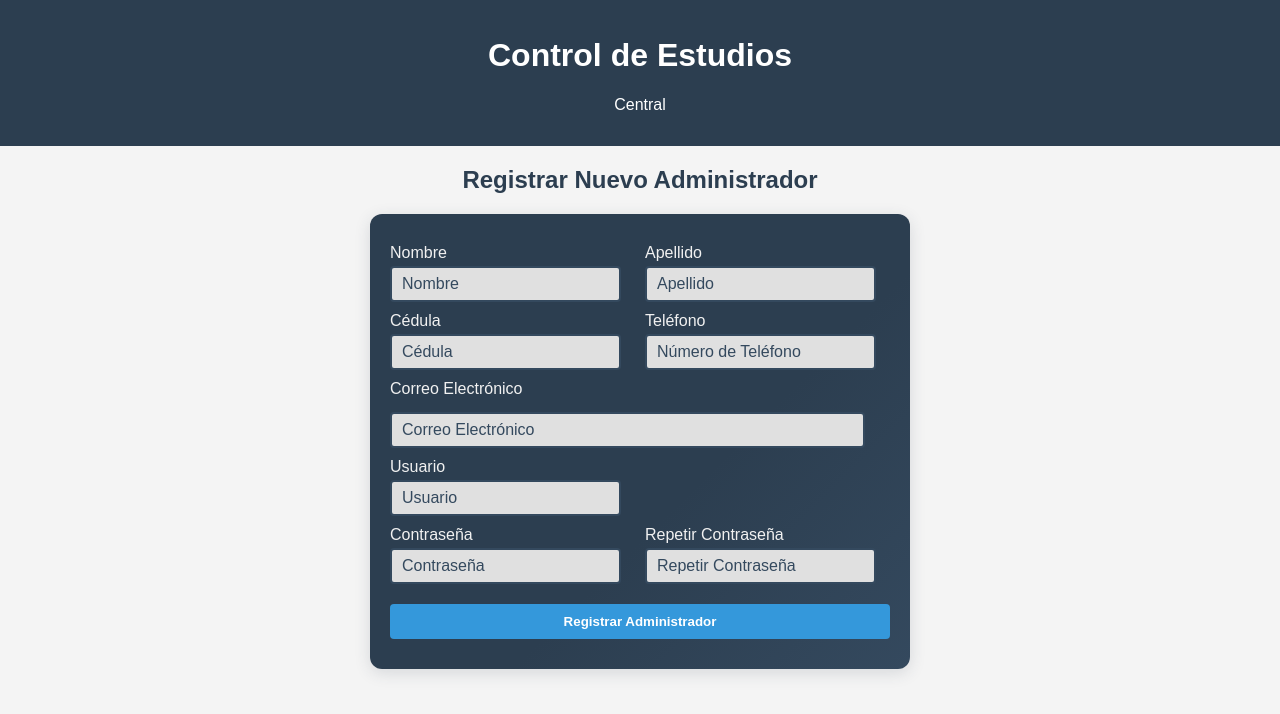
After one commit to Lerb123/Control-Estudio, a Flask app: page /central/registrar_admin in a window 1280 px wide. The commit adds this page. Shown: the top 714 px of the page. Run offline with Flask 3, Linux system fonts and the light colour scheme.

Commit message:
_ actualizacion distema de pagos , materia , ahora se hacen directamente por deposito -actualizacion modelos administrador , pago, estudiantes , -creacion de login y registro de adminstradores - division de modulos por usuario

```diff
--- a/modulos/central/models.py
+++ b/modulos/central/models.py
@@ -57,3 +57,8 @@ class ControlEstudios(db.Model):
 
     def __repr__(self):
         return f'<ControlEstudios {self.nombre_institucion}>'
+
+class Administrador(Persona):
+    __mapper_args__ = {
+        'polymorphic_identity': 'administrador'
+    }
--- a/modulos/central/routes.py
+++ b/modulos/central/routes.py
@@ -1,6 +1,83 @@
-from flask import render_template
+from flask import render_template, request, redirect, url_for, flash, session
 from modulos.central import bp
+from modulos.estudiantes.models import Estudiante
+from modulos.central.models import Persona
+from modulos.profesores.models import Profesor
+from modulos import db
 
-@bp.route('/')
+@bp.route('/', methods=['GET', 'POST'])
 def index():
+    if request.method == 'POST':
+        usuario = request.form['usuario']
+        contrasenia = request.form['contrasenia']
+        persona = Persona.query.filter_by(usuario=usuario).first()
+        if persona and persona.contrasenia == contrasenia:
+            # Guardar datos en sesión
+            session['usuario'] = persona.usuario
+            session['cedula'] = persona.cedula
+            session['rol'] = persona.rol
+            flash(f'Bienvenido, {persona.nombre}!', 'success')
+            # Redirigir según el rol
+            if persona.rol == 'administrador':
+                return redirect(url_for('central.index'))  # O dashboard de admin
+            elif persona.rol == 'profesor':
+                # Redirección directa a materias del profesor
+                return redirect(url_for('profesores.materias_profesor', cedula=persona.cedula))
+            elif persona.rol == 'estudiante':
+                # Redirección directa a inscripciones del estudiante
+                return redirect(url_for('estudiantes.inscripciones', cedula=persona.cedula))
+            else:
+                flash('Rol no reconocido.', 'danger')
+        else:
+            flash('Usuario o contraseña incorrectos.', 'danger')
     return render_template('central/index.html')
+
+@bp.route('/registrar_admin', methods=['GET', 'POST'])
+def registrar_admin():
+    if request.method == 'POST':
+        nombre = request.form['nombre']
+        apellido = request.form['apellido']
+        cedula = request.form['cedula']
+        telefono = request.form['telefono']
+        correo = request.form['correo']
+        usuario = request.form['usuario']
+        contrasenia = request.form['contrasenia']
+        contrasenia2 = request.form['contrasenia2']
+
+        # Validaciones
+        if contrasenia != contrasenia2:
+            flash('Las contraseñas no coinciden.', 'danger')
+            return render_template('central/registro_admin.html', nombre=nombre, apellido=apellido, cedula=cedula, telefono=telefono, correo=correo, usuario=usuario)
+        if Persona.query.filter_by(cedula=cedula).first():
+            flash('Ya existe un usuario con esa cédula.', 'danger')
+            return render_template('central/registro_admin.html', nombre=nombre, apellido=apellido, cedula=cedula, telefono=telefono, correo=correo, usuario=usuario)
+        if Persona.query.filter_by(usuario=usuario).first():
+            flash('Ya existe un usuario con ese nombre.', 'danger')
+            return render_template('central/registro_admin.html', nombre=nombre, apellido=apellido, cedula=cedula, telefono=telefono, correo=correo, usuario=usuario)
+        if Persona.query.filter_by(correo_electronico=correo).first():
+            flash('Ya existe un usuario con ese correo electrónico.', 'danger')
+            return render_template('central/registro_admin.html', nombre=nombre, apellido=apellido, cedula=cedula, telefono=telefono, correo=correo, usuario=usuario)
+
+        # Crear el administrador
+        admin = Persona(
+            cedula=cedula,
+            nombre=nombre,
+            apellido=apellido,
+            numero_telefono=telefono,
+            correo_electronico=correo,
+            usuario=usuario,
+            contrasenia=contrasenia,
+            rol='administrador'
+        )
+        db.session.add(admin)
+        db.session.commit()
+        flash('Administrador registrado exitosamente.', 'success')
+        return redirect(url_for('central.index'))
+
+    return render_template('central/registro_admin.html')
+
+@bp.route('/logout')
+def logout():
+    session.clear()
+    flash('Sesión cerrada correctamente.', 'info')
+    return redirect(url_for('central.index'))
--- a/modulos/central/templates/central/base.html
+++ b/modulos/central/templates/central/base.html
@@ -9,12 +9,30 @@
         <h1>Control de Estudios</h1>
         <nav>
             <ul>
-                <li><a href="{{ url_for('estudiantes.index') }}">Estudiantes</a></li>
-                <li><a href="{{ url_for('profesores.index') }}">Profesores</a></li>
-                <li><a href="{{ url_for('control_academico.index') }}">Control Académico</a></li>
-                <li><a href="{{ url_for('central.index') }}">Central</a></li>
+                {% if session.get('rol') == 'administrador' %}
+                    <li><a href="{{ url_for('estudiantes.index') }}">Estudiantes</a></li>
+                    <li><a href="{{ url_for('profesores.index') }}">Profesores</a></li>
+                    <li><a href="{{ url_for('control_academico.index') }}">Control Académico</a></li>
+                    <li><a href="{{ url_for('central.index') }}">Central</a></li>
+                {% elif session.get('rol') == 'profesor' %}
+                    <li><a href="{{ url_for('profesores.materias_profesor', cedula=session.get('cedula')) }}">Profesor</a></li>
+                    <li><a href="{{ url_for('central.index') }}">Central</a></li>
+                {% elif session.get('rol') == 'estudiante' %}
+                    <li><a href="{{ url_for('estudiantes.inscripciones', cedula=session.get('cedula')) }}">Estudiante</a></li>
+                    <li><a href="{{ url_for('central.index') }}">Central</a></li>
+                {% else %}
+                    <li><a href="{{ url_for('central.index') }}">Central</a></li>
+                {% endif %}
             </ul>
         </nav>
+        {% if session.get('usuario') %}
+        <div style="text-align:right; margin-right: 2rem;">
+            <span style="color:#2c3e50; font-weight:bold;">
+                Usuario: {{ session.get('usuario') }} | Rol: {{ session.get('rol') }}
+            </span>
+            <a href="{{ url_for('central.logout') }}" class="btn" style="margin-left: 10px;">Cerrar sesión</a>
+        </div>
+        {% endif %}
     </header>
 
     <main>
--- /dev/null
+++ b/modulos/central/templates/central/registro_admin.html
@@ -0,0 +1,62 @@
+{% extends "central/base.html" %}
+
+{% block title %}Registrar Nuevo Administrador{% endblock %}
+
+{% block content %}
+
+{% with messages = get_flashed_messages() %}
+    <h2 class="titulo-estudiantes">Registrar Nuevo Administrador</h2>
+    {% if messages %}
+        {% for message in messages %}
+            <div class="alert alert-info">
+                {{ message }}
+            </div>
+        {% endfor %}
+    {% endif %}
+{% endwith %}
+
+<form method="POST" class="form-estudiante">
+    <div class="form-row">
+        <div class="form-col">
+            <label for="nombre">Nombre</label>
+            <input type="text" id="nombre" name="nombre" placeholder="Nombre" required maxlength="100" value="{{ nombre|default('') }}">
+        </div>
+        <div class="form-col">
+            <label for="apellido">Apellido</label>
+            <input type="text" id="apellido" name="apellido" placeholder="Apellido" required maxlength="100" value="{{ apellido|default('') }}">
+        </div>
+    </div>
+    <div class="form-row">
+        <div class="form-col">
+            <label for="cedula">Cédula</label>
+            <input type="number" id="cedula" name="cedula" placeholder="Cédula" required minlength="8" maxlength="20" value="{{ cedula|default('') }}">
+        </div>
+        <div class="form-col">
+            <label for="telefono">Teléfono</label>
+            <input type="tel" id="telefono" name="telefono" placeholder="Número de Teléfono" required maxlength="20" value="{{ telefono|default('') }}">
+        </div>
+    </div>
+    <div class="form-row correo-row">
+        <label for="correo">Correo Electrónico</label>
+        <input type="email" id="correo" name="correo" placeholder="Correo Electrónico" required maxlength="100" value="{{ correo|default('') }}">
+    </div>
+    <div class="form-row">
+        <div class="form-col">
+            <label for="usuario">Usuario</label>
+            <input type="text" id="usuario" name="usuario" placeholder="Usuario" required maxlength="50" value="{{ usuario|default('') }}">
+        </div>
+    </div>
+    <div class="form-row">
+        <div class="form-col">
+            <label for="contrasenia">Contraseña</label>
+            <input type="password" id="contrasenia" name="contrasenia" placeholder="Contraseña" required maxlength="100">
+        </div>
+        <div class="form-col">
+            <label for="contrasenia2">Repetir Contraseña</label>
+            <input type="password" id="contrasenia2" name="contrasenia2" placeholder="Repetir Contraseña" required maxlength="100">
+        </div>
+    </div>
+    <button type="submit" class="btn-form-estudiante">Registrar Administrador</button>
+</form>
+
+{% endblock %}
--- a/modulos/control_academico/templates/control_academico/index.html
+++ b/modulos/control_academico/templates/control_academico/index.html
@@ -3,6 +3,8 @@
 {% block title %} {{super ()}} Control Académico {% endblock %}
 
 {% block content %}
+{% if session.get('rol') == 'administrador' %}
+
 <div class="welcome-container">
     <h1 class="titulo-estudiantes">Control Académico</h1>
 
@@ -26,7 +28,9 @@
         </div>
     </div>
 </div>
-
+{% else %}
+    <h1 class="titulo-estudiantes">No deberias estar aqui</h1>
+{% endif %}
 <style>
 .dashboard-stats {
     display: grid;
--- a/modulos/estudiantes/templates/estudiantes/listar_estudiantes.html
+++ b/modulos/estudiantes/templates/estudiantes/listar_estudiantes.html
@@ -49,7 +49,7 @@ Lista de Estudiantes
                         <a href="{{ url_for('estudiantes.editar_estudiante', cedula=estudiante.cedula) }}" class="btn-accion editar">Editar</a> |
                         <a href="{{ url_for('estudiantes.eliminar_estudiante', cedula=estudiante.cedula) }}" class="btn-accion eliminar">Eliminar</a> |
                         <a href="{{ url_for('estudiantes.inscripciones', cedula=estudiante.cedula) }}" class="btn-accion eliminar">Inscripciones</a> |
-                        <a href="{{ url_for('estudiantes.registrar_deposito', cedula=estudiante.cedula) }}" class="btn-accion eliminar">Registrar Depósito</a>
+
                     </td>
                 </tr>
                 {% endfor %}
--- a/modulos/profesores/templates/profesores/listar_profesores.html
+++ b/modulos/profesores/templates/profesores/listar_profesores.html
@@ -14,6 +14,7 @@ Lista de Profesores
         {% endfor %}
     {% endif %}
 {% endwith %}
+{% if session.get('rol') == 'administrador' %}
 
 <h2 class="titulo-estudiantes">Lista de Profesores</h2>
 <a href="{{ url_for('profesores.nuevo_profesor') }}">
@@ -58,4 +59,8 @@ Lista de Profesores
         <h2>No hay profesores registrados</h2>
     {% endif %}
 </div>
+
+{% else %}
+    <h1 class="titulo-estudiantes">No deberias estar aqui</h1>
+{% endif %}
 {% endblock %}
```
Also changed, not shown: modulos/central/templates/central/index.html (+43 -0 lines), modulos/control_academico/models.py (+10 -8 lines), modulos/estudiantes/models.py (+5 -4 lines), modulos/estudiantes/routes.py (+52 -29 lines), modulos/estudiantes/templates/estudiantes/inscripciones.html (+19 -9 lines), modulos/estudiantes/templates/estudiantes/registrar_deposito.html (+15 -32 lines), modulos/profesores/templates/profesores/materias.html (+12 -3 lines), Database/app.db.
